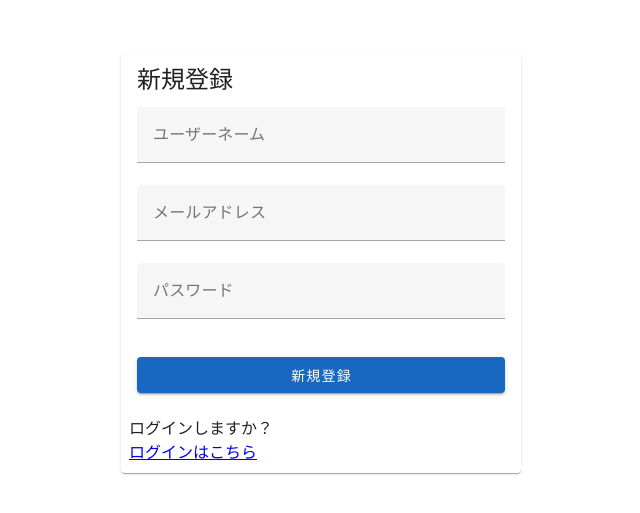
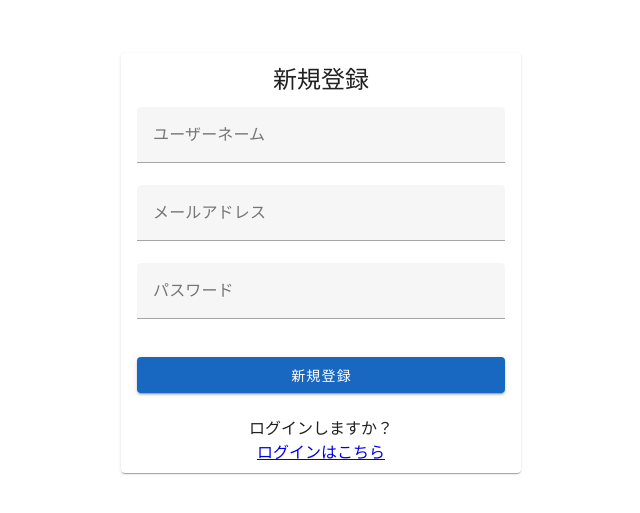
Before and after one commit to novel-suzukikeisuke/fastapi-oauthFE, a Nuxt app: page /auth/signUp in a window 1280 px wide. Shown: the part 125-638 px from the top of the page, without its empty margins (319-959 px from the left). Built offline with nearby package versions, Linux system fonts and the light colour scheme; no server answers.

Commit message:
レイアウト修正

```diff
--- a/pages/auth/signUp.vue
+++ b/pages/auth/signUp.vue
@@ -1,6 +1,6 @@
 <template>
   <v-card
-    class="mx-auto"
+    class="mx-auto text-center"
     width="400"
   >
     <v-card-title class="text-h5">新規登録</v-card-title>
@@ -32,7 +32,7 @@
         </v-btn>
       </v-form>
     </v-card-text>
-    <v-card-actions>
+    <v-card-actions class="d-flex justify-center">
       <p class="sign_up_link">ログインしますか？<br>
         <router-link to="/auth/login">ログインはこちら</router-link>
       </p>
```
